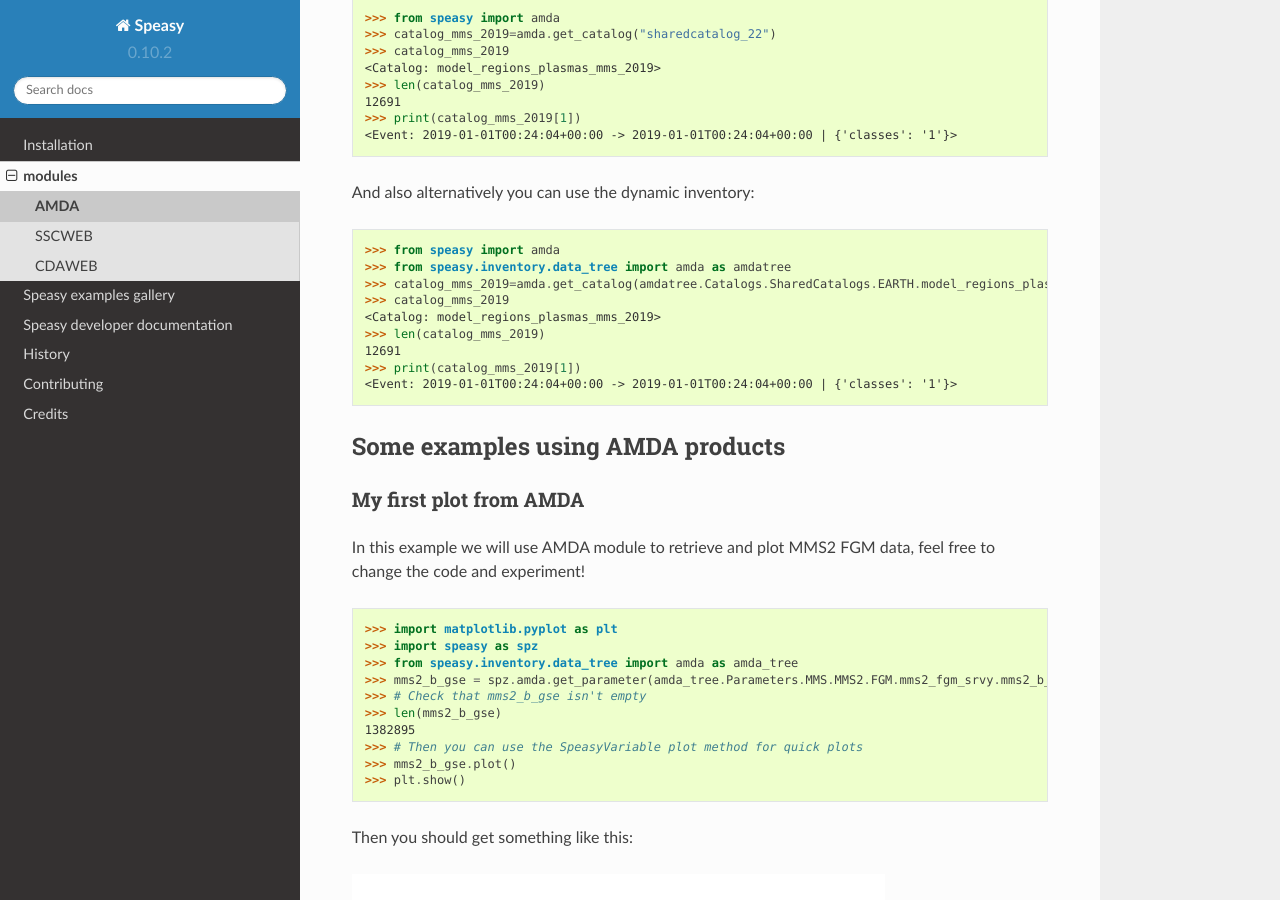
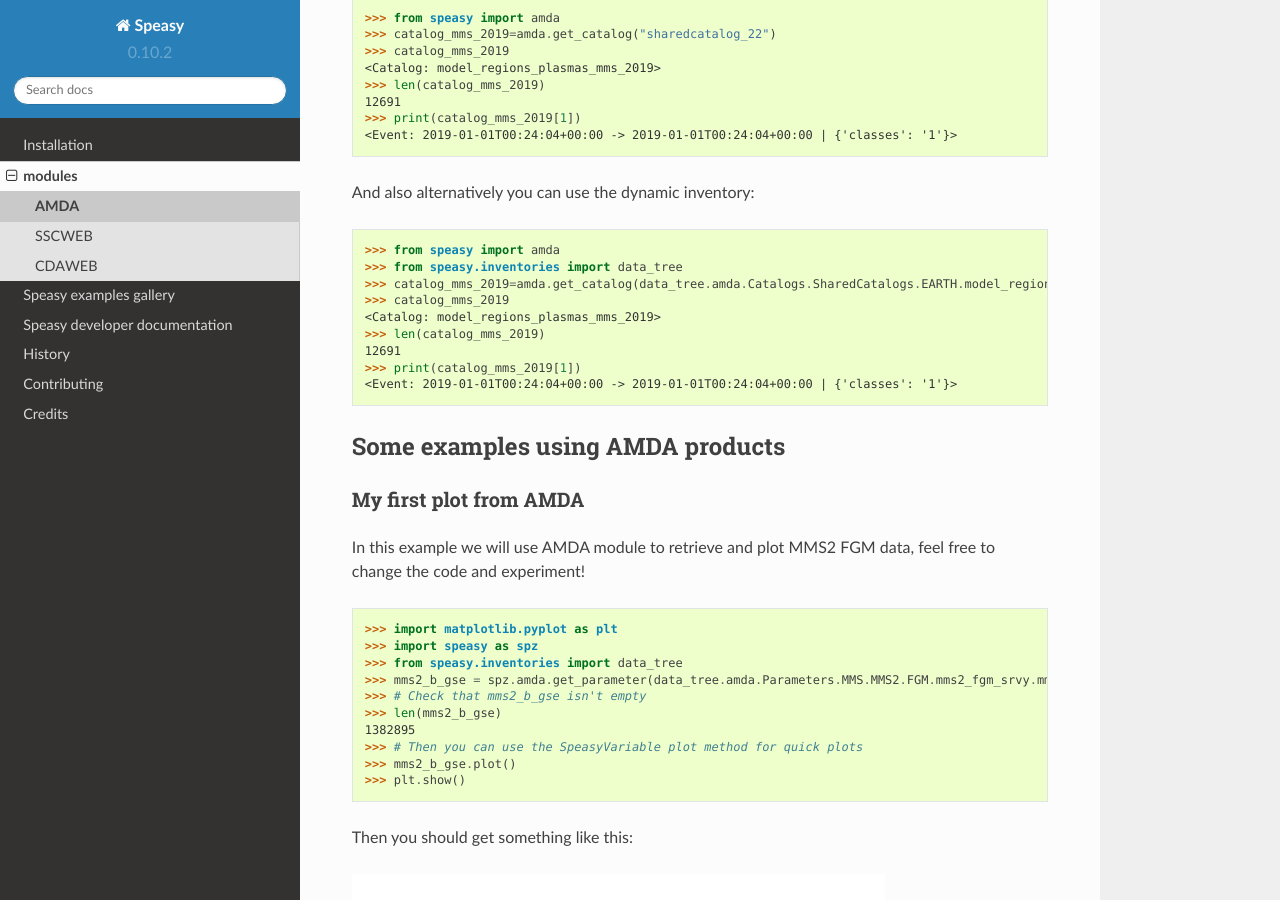
Before and after one commit to SciQLop/speasy, a Sphinx documentation site: the page built from docs/user/amda/amda.rst, in a window 1280 px wide and 900 px high, scrolled down 3523 px. Built offline with Sphinx 7.4.7 and the Read the Docs theme 2.0.0, drawn with Linux system fonts in a browser that asks for light colours; some of the changed text lies outside the part shown.

Commit message:
Fixes?update docstrings
Signed-off-by: Alexis Jeandet <alexis.jeandet@member.fsf.org>

```diff
--- a/docs/user/amda/amda.rst
+++ b/docs/user/amda/amda.rst
@@ -39,12 +39,12 @@
     >>> from speasy import amda
     >>> first_param_index=amda.list_parameters()[0]
     >>> print(first_param_index)
-    <ParameterIndex: |b|>
+    <ParameterIndex: He flux>
     >>> first_param=amda.get_parameter(first_param_index, "2018-01-01", "2018-01-02")
     >>> first_param.columns
-    ['imf_mag']
+    ['ace_epam_ca60_he[0]', 'ace_epam_ca60_he[1]']
     >>> len(first_param.time)
-    5400
+    276
 
 Usually you already know which product you want to download, two scenarios are available:
 
@@ -69,8 +69,8 @@
 AMDA products directly from your Python terminal or notebook:
 
     >>> from speasy import amda
-    >>> from speasy.inventory.data_tree import amda as amdatree
-    >>> mms4_fgm_btot=amda.get_parameter(amdatree.Parameters.MMS.MMS4.FGM.mms4_fgm_srvy.mms4_b_tot, "2018-01-01", "2018-01-02")
+    >>> from speasy.inventories import data_tree
+    >>> mms4_fgm_btot=amda.get_parameter(data_tree.amda.Parameters.MMS.MMS4.FGM.mms4_fgm_srvy.mms4_b_tot, "2018-01-01", "2018-01-02")
     >>> mms4_fgm_btot.columns
     ['mms4_b_tot']
     >>> len(mms4_fgm_btot.time)
@@ -132,8 +132,8 @@
 And also alternatively you can use the dynamic inventory:
 
     >>> from speasy import amda
-    >>> from speasy.inventory.data_tree import amda as amdatree
-    >>> catalog_mms_2019=amda.get_catalog(amdatree.Catalogs.SharedCatalogs.EARTH.model_regions_plasmas_mms_2019)
+    >>> from speasy.inventories import data_tree
+    >>> catalog_mms_2019=amda.get_catalog(data_tree.amda.Catalogs.SharedCatalogs.EARTH.model_regions_plasmas_mms_2019)
     >>> catalog_mms_2019
     <Catalog: model_regions_plasmas_mms_2019>
     >>> len(catalog_mms_2019)
@@ -151,8 +151,8 @@
 
     >>> import matplotlib.pyplot as plt # doctest: +SKIP
     >>> import speasy as spz
-    >>> from speasy.inventory.data_tree import amda as amda_tree
-    >>> mms2_b_gse = spz.amda.get_parameter(amda_tree.Parameters.MMS.MMS2.FGM.mms2_fgm_srvy.mms2_b_gse, "2020-02-01", "2020-02-02")
+    >>> from speasy.inventories import data_tree
+    >>> mms2_b_gse = spz.amda.get_parameter(data_tree.amda.Parameters.MMS.MMS2.FGM.mms2_fgm_srvy.mms2_b_gse, "2020-02-01", "2020-02-02")
     >>> # Check that mms2_b_gse isn't empty
     >>> len(mms2_b_gse)
     1382895
@@ -181,8 +181,8 @@
     >>> import matplotlib.pyplot as plt # doctest: +SKIP
     >>> import numpy as np
     >>> import speasy as spz
-    >>> from speasy.inventory.data_tree import amda as amda_tree
-    >>> Magnetic_Clouds = spz.amda.get_timetable(amda_tree.TimeTables.SharedTimeTables.SOLAR_WIND.Magnetic_Clouds)
+    >>> from speasy.inventories import data_tree
+    >>> Magnetic_Clouds = spz.amda.get_timetable(data_tree.amda.TimeTables.SharedTimeTables.SOLAR_WIND.Magnetic_Clouds)
     >>> print(Magnetic_Clouds.meta['description'])  # doctest: +NORMALIZE_WHITESPACE
     Magnetic Clouds from WIND/MFI 1995-2007 -- Estimated start and end times from a magnetic field model [Lepping et al., 1990] which assumes that the field within the magnetic cloud is force free, i.e., so that the electrical current and the magnetic field are parallel and proportional in strength everywhere within its volume -- see http://lepmfi.gsfc.nasa.gov/mfi/mag_cloud_pub1.html ;
             Historic: From old AMDA;
@@ -199,7 +199,7 @@
     >>> plt.legend() # doctest: +SKIP
     >>> plt.show() # doctest: +SKIP
     >>> # Now let's get MFI data for each cloud
-    >>> b_mfi_coulds = [ spz.amda.get_parameter(amda_tree.Parameters.Wind.MFI.wnd_mfi_kp.wnd_bmag, cloud.start_time, cloud.stop_time) for cloud in Magnetic_Clouds ]
+    >>> b_mfi_coulds = [ spz.amda.get_parameter(data_tree.amda.Parameters.Wind.MFI.wnd_mfi_kp.wnd_bmag, cloud.start_time, cloud.stop_time) for cloud in Magnetic_Clouds ]
     >>> # compute mean of B for each cloud and ignore NaNs
     >>> b_mean_mfi_clouds = [ np.nanmean(cloud.data) for cloud in b_mfi_coulds ]
     >>> plt.hist(b_mean_mfi_clouds, label="B mean in Magnetic Clouds (nT)") # doctest: +SKIP
--- a/docs/user/sscweb/sscweb.rst
+++ b/docs/user/sscweb/sscweb.rst
@@ -16,10 +16,10 @@
 
     >>> import speasy as spz
     >>> # Let's only print the first 10 trajectories
-    >>> print(list(spz.inventory.flat_inventories.ssc.parameters.keys())[:10])
+    >>> print(list(spz.inventories.flat_inventories.ssc.parameters.keys())[:10])
     ['ace', 'active', 'aec', 'aed', 'aee', 'aerocube6a', 'aerocube6b', 'aim', 'akebono', 'alouette1']
 
-Note that you can also use your python terminal completion and browse `spz.inventory.data_tree.ssc.Trajectories` to find
+Note that you can also use your python terminal completion and browse `spz.inventories.data_tree.ssc.Trajectories` to find
 your trajectory.
 Once you have found your trajectory, you may also want to chose in which coordinates system your data will be downloaded.
 The following coordinates systems are available: **geo**, **gm**, **gse**, **gsm**, **sm**, **geitod**, **geij2000**.
@@ -28,7 +28,7 @@
 
     >>> import speasy as spz
     >>> # Let's assume you wanted to get MMS1 trajectory
-    >>> mms1_traj = spz.ssc.get_trajectory(spz.inventory.data_tree.ssc.Trajectories.mms1, "2018-01-01", "2018-02-01", 'gsm')
+    >>> mms1_traj = spz.ssc.get_trajectory(spz.inventories.data_tree.ssc.Trajectories.mms1, "2018-01-01", "2018-02-01", 'gsm')
     >>> mms1_traj.columns
     ['X', 'Y', 'Z']
     >>> mms1_traj.data
```
Also changed, not shown: 3 other files.
